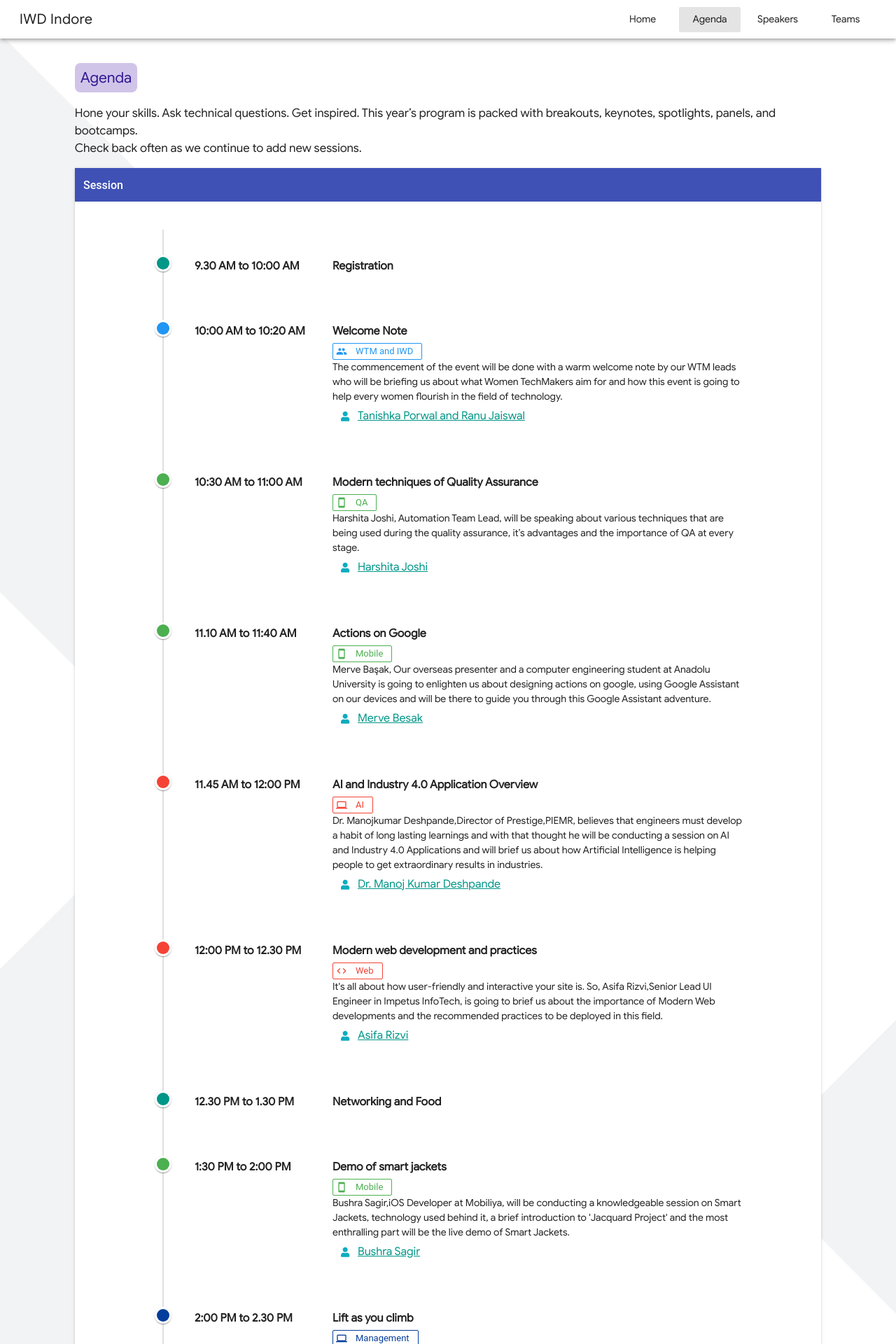
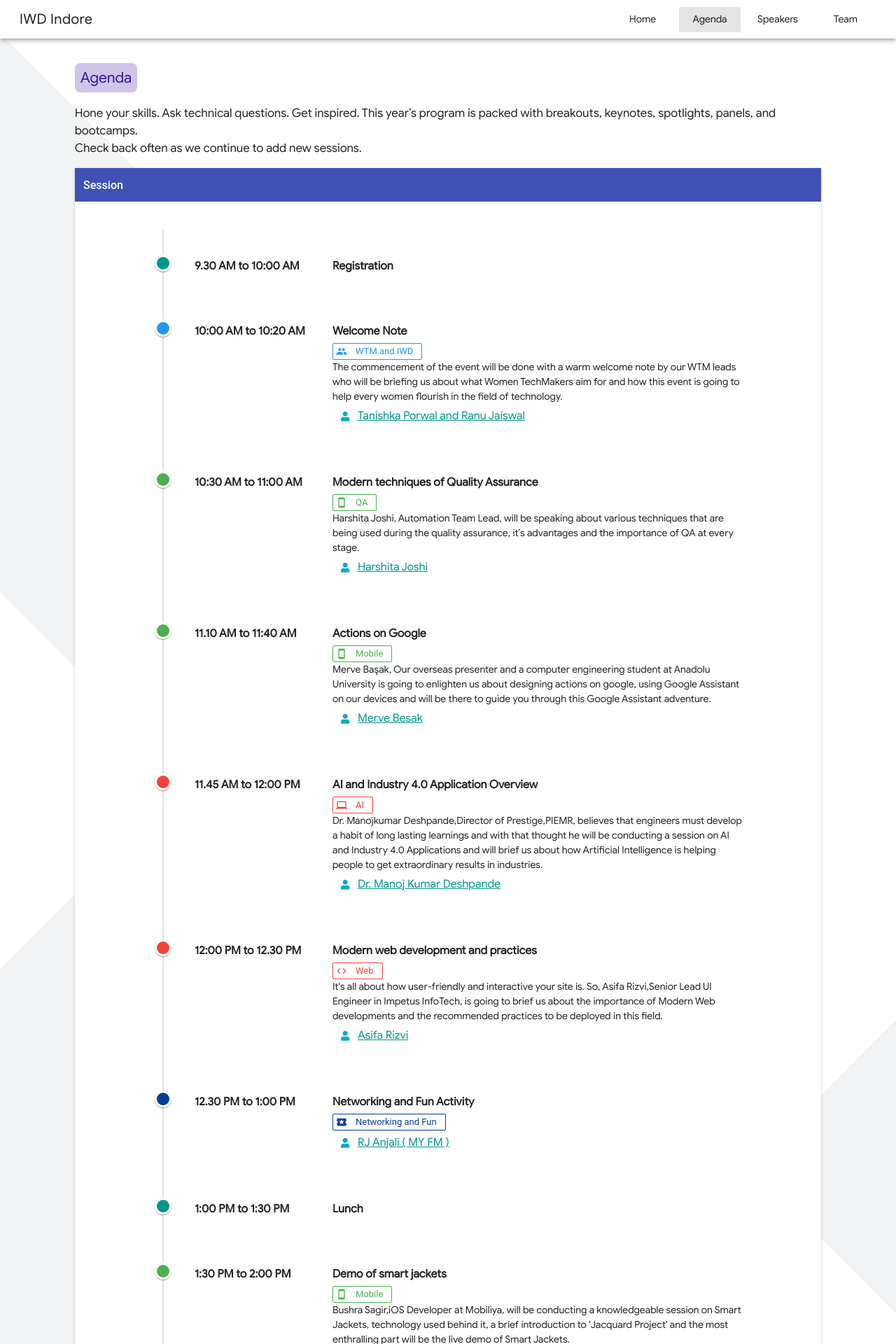
Before and after one commit to gdg-iwd/iwd-indore, a Vue app: page /agenda in a window 1280 px wide. Shown: the top 1920 px of the page at 70% size. Built offline with nearby package versions, Linux system fonts and the light colour scheme; a small style sheet from the web is missing.

Commit message:
Priyal develop home content (#29)
* one more speaker added and few team members added in website

* agenda content changed and teams word replaced to team

```diff
--- a/src/App.vue
+++ b/src/App.vue
@@ -102,7 +102,7 @@
                 /*{ title: 'Attending', icon: 'rounded_corner', route:"/attending" },*/
                  { title: 'Agenda', icon: 'toc', route:"/agenda" },
                 { title: 'Speakers', icon: 'group', route:"/speakers" },
-                { title: 'Teams', icon: 'person', route:"/teams" }
+                { title: 'Team', icon: 'person', route:"/team" }
             ],
         }),
         methods:{
--- a/src/assets/data/schedule.json
+++ b/src/assets/data/schedule.json
@@ -13,7 +13,7 @@
         "tag":"WTM and IWD",
         "des":"The commencement of the event will be done with a warm welcome note by our WTM leads who will be briefing us about what Women TechMakers aim for and how this event is going to help every women flourish in the field of technology.",
         "speakerName":"Tanishka Porwal and Ranu Jaiswal",
-        "speakerHref":"teams"
+        "speakerHref":"team"
     },
     {
         "startTime":"10:30 AM to 11:00 AM",
@@ -48,8 +48,16 @@
         "speakerHref":"speakers"
     },
     {
-        "startTime":"12.30 PM to 1.30 PM",
-        "topic":"Networking and Food",
+        "startTime":"12.30 PM to 1:00 PM",
+        "topic":"Networking and Fun Activity",
+        "tag":"Networking and Fun",
+        "des":"",
+        "speakerName":"RJ Anjali ( MY FM )",
+        "speakerHref":"https://www.facebook.com/MyrjAnjali/"
+    },
+    {
+        "startTime":"1:00 PM to 1:30 PM",
+        "topic":"Lunch",
         "tag":"",
         "des":"",
         "speakerName":"",
--- a/src/components/bottom-footer.vue
+++ b/src/components/bottom-footer.vue
@@ -57,11 +57,11 @@
       <v-btn
               color="white"
               flat
-              value="Teams"
+              value="Team"
               router
-              to="/teams"
+              to="/team"
       >
-        <span>Teams</span>
+        <span>Team</span>
         <v-icon>person</v-icon>
       </v-btn>
 
--- a/src/router.js
+++ b/src/router.js
@@ -42,8 +42,8 @@ export default new Router({
        component: () => import('./views/agenda.vue')
      },
     {
-      path: '/teams',
-      name: 'teams',
+      path: '/team',
+      name: 'team',
       component: () => import('./views/teams.vue')
     },
 
--- a/src/views/agenda.vue
+++ b/src/views/agenda.vue
@@ -150,7 +150,7 @@ export default {
                 return "blue"
             } else if(tag == "AI") {
                 return "red"
-            } else if(tag == "Management" || tag == "Network") {
+            } else if(tag == "Management" || tag == "Networking and Fun") {
                 return "#043d9b"
             }
         },
@@ -167,8 +167,8 @@ export default {
                 return "computer"
             } else if(tag == "WTM and IWD") {
                 return "group"
-            } else if(tag == "Network") {
-                return "router"
+            } else if(tag == "Networking and Fun") {
+                return "local_activity"
             }
         }
     },
```
